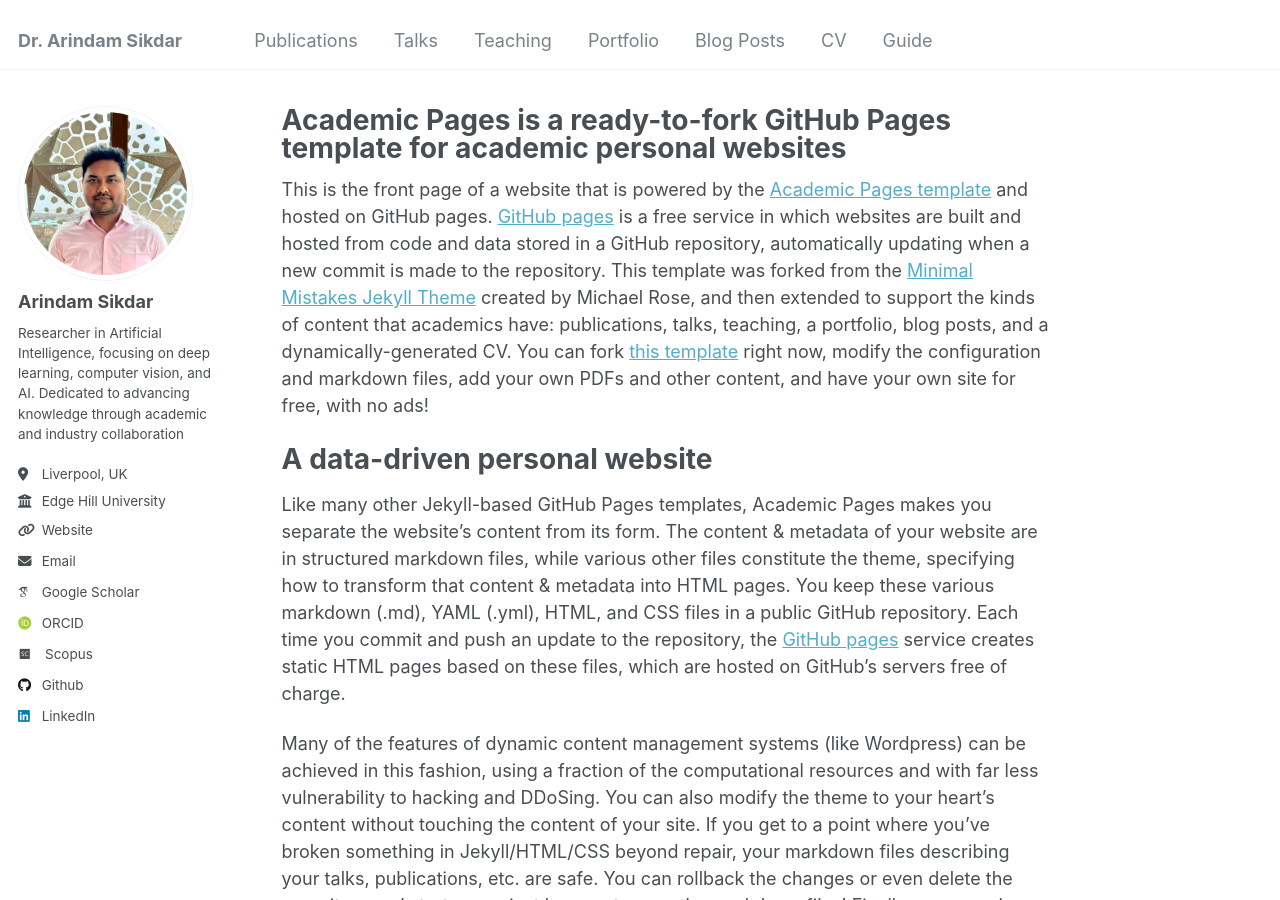
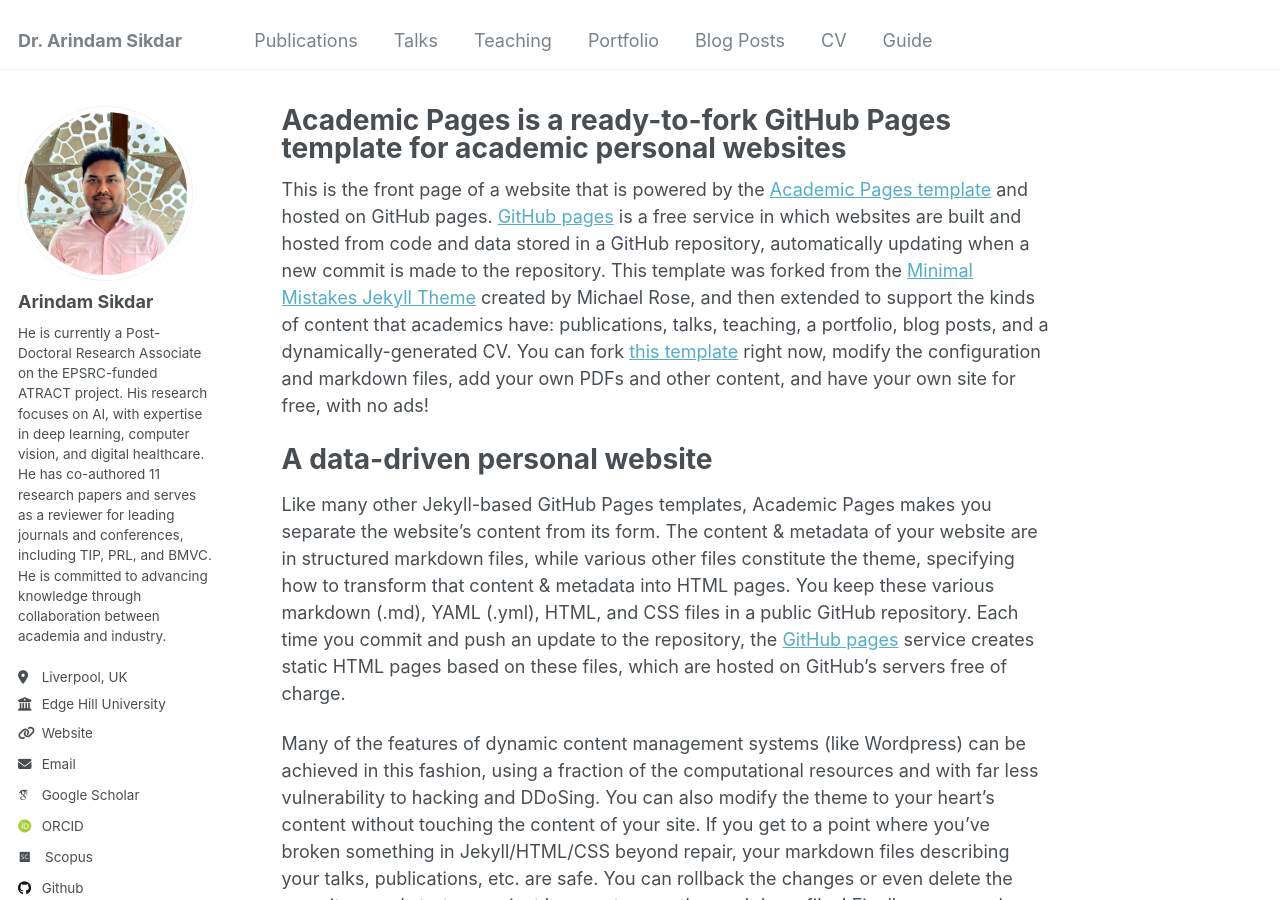
Before and after one commit to Arindam-1991/Arindam-1991-.github.io, a Jekyll site: the page built from _pages/about.md, in a window 1280 px wide and 900 px high. Built offline with Jekyll 4.4.1, drawn with Linux system fonts in a browser that asks for light colours; some web fonts are replaced.

Commit message:
Update _config.yml

```diff
--- a/_config.yml
+++ b/_config.yml
@@ -24,7 +24,7 @@ author:
   avatar           : "profile.jpg"
   name             : "Arindam Sikdar"
   pronouns         : # "he/him"
-  bio              : "Researcher in Artificial Intelligence, focusing on deep learning, computer vision, and AI. Dedicated to advancing knowledge through academic and industry collaboration"
+  bio              : "He is currently a Post-Doctoral Research Associate on the EPSRC-funded ATRACT project. His research focuses on AI, with expertise in deep learning, computer vision, and digital healthcare. He has co-authored 11 research papers and serves as a reviewer for leading journals and conferences, including TIP, PRL, and BMVC. He is committed to advancing knowledge through collaboration between academia and industry."
   location         : "Liverpool, UK"
   employer         : "Edge Hill University"
   uri              : "https://research.edgehill.ac.uk/en/persons/arindam-sikdar"
```
